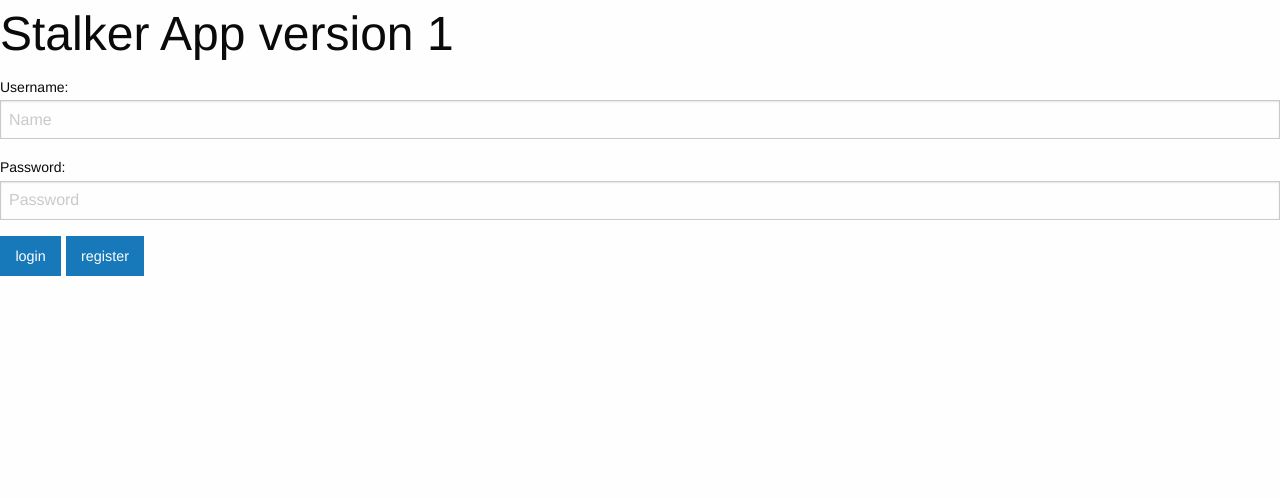
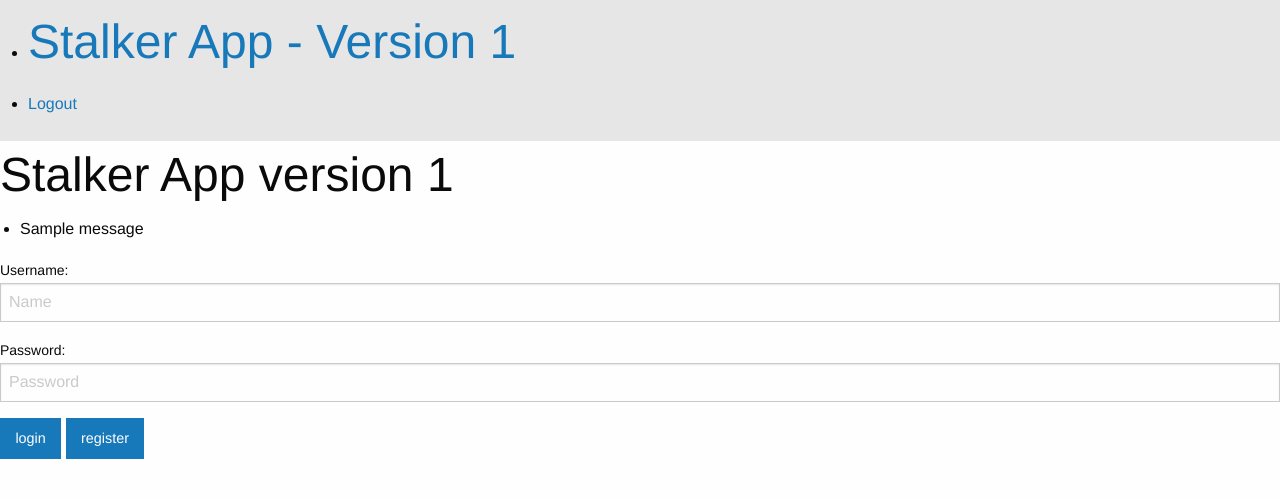
Before and after one commit to stuycs-softdev-fall-2013/stalkerapp-1, a Flask app: page /login in a window 1280 px wide. Shown: the top 498 px of the page. Run offline with Flask 2, Linux system fonts and the light colour scheme; one stand-in notice (Sample message) is shown; parts of the project's set-up code (start-up, migrations or seed data) failed here and were passed over; some libraries are stand-ins or nearby versions.

Commit message:
added registration and logging in

```diff
--- a/app.py
+++ b/app.py
@@ -1,5 +1,6 @@
-from flask import Flask, request, render_template, session, redirect, url_for
+from flask import Flask, request, render_template, session, redirect, url_for, flash
 import json
+import db
 
 app=Flask(__name__)
 
@@ -10,19 +11,27 @@ def login():
     if request.method=='GET':
         #print request.args.get('nextpage')
         return render_template("login.html",next=request.args.get('nextpage',"/login"))
-    else:
-        print request.form.keys()
+    elif request.form['button']=='login':
         user = request.form['username']
         pw = request.form['password']
         next = request.form['nextpage']
-        print next
+        result = db.checkCredentials(user,pw)
+        if result==False:
+            flash("Invalid username or password")
+            return render_template("login.html",next=request.args.get('nextpage',"/login"))
         session['user']=user
         return redirect(next)
-
-
-@app.route("/register")
-def register():
-    return "REGISTER PAGE"
+    else:
+        user = request.form['username']
+        pw = request.form['password']
+        next = request.form['nextpage']
+        result = db.addUser(user,pw)
+        if result==None:
+            flash("Couldn't add user");
+            return render_template("login.html",next=request.args.get('nextpage',"/login"))
+        else:
+            flash("Log in using new username and password")
+            return render_template("login.html",next=request.args.get('nextpage',"/login"))
 
 
 @app.route("/logout")
--- a/templates/base.html
+++ b/templates/base.html
@@ -9,6 +9,18 @@
     <script src="/static/zurb/js/jquery.js"></script>
   </head>
   <body>
+
+    <nav class="top-bar" data-topbbar>
+      <section class="top-bar-section">
+	<ul class="title-area">
+	  <li class="name"><h1><a href="#">Stalker App - Version 1</a></h1></li>
+	</ul>
+	<ul class="right">
+	  <li><a href="/logout">Logout</a></li>
+	</ul>
+      </section>
+    </nav>
+
     <div class="row">
       <div class="large-12 columns">
         <h1>Stalker App version 1</h1>
--- a/templates/login.html
+++ b/templates/login.html
@@ -3,6 +3,19 @@
 {% block content %}
 
 <form method="POST">
+  <div class="row">
+    <div class="large=12 columns">
+      {% with messages = get_flashed_messages() %}
+      {% if messages %}
+      <ul class=flashes>
+	{% for message in messages %}
+	<li>{{ message }}</li>
+	{% endfor %}
+      </ul>
+      {% endif %}
+      {% endwith %}
+    </div>
+  </div>
 <div class="row">
   <div class="small-4 columns">
     <input type="hidden" name="nextpage" value="{{next}}"/>
@@ -10,8 +23,8 @@
     <label>Password:</label><input type="text" name="password" id="password" placeholder="Password"/>
   </div>
   <div class="small-3 columns">
-    <input type="submit" value="login" class="button"></input>
-    <input type="submit" value="register" class="button"></input>
+    <input type="submit" name="button" value="login" class="button"></input>
+    <input type="submit" name="button" value="register" class="button"></input>
   </div>
 </div>
 </form>
```
Also changed, not shown: db.py (+1 -6 lines).
